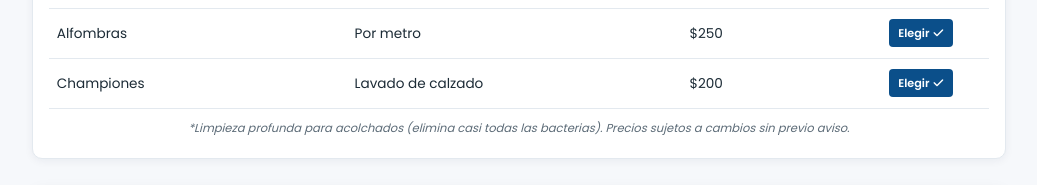
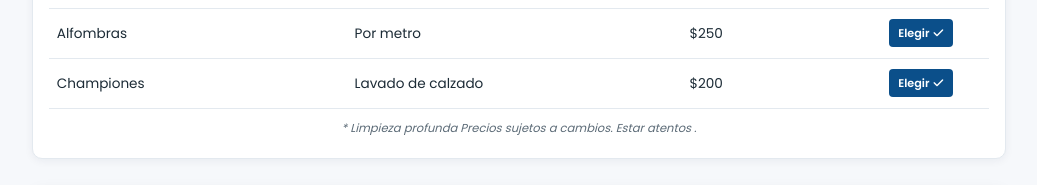
Before and after one commit to martinsampayo09-uy2/Lavadero, a plain HTML site: page index.html in a window 1280 px wide. Shown: the part 2189-2374 px from the top of the page, without its empty margins (121-1158 px from the left). Drawn offline with Linux system fonts and the light colour scheme.

Commit message:
Update index.html

```diff
--- a/index.html
+++ b/index.html
@@ -460,7 +460,7 @@ footer{background:var(--primary-dark);color:#b8c8d6;font-size:.78rem;width:100%;
         <tr><td>Championes</td><td>Lavado de calzado</td><td>$200</td><td style="text-align:center;"><button class="btn-select" data-servicio="Championes ($200)">Elegir <i class="fa-solid fa-check"></i></button></td></tr>
       </tbody>
     </table>
-    <p class="nota-precios">*Limpieza profunda para acolchados (elimina casi todas las bacterias). Precios sujetos a cambios sin previo aviso.</p>
+    <p class="nota-precios">* Limpieza profunda  Precios sujetos a cambios. Estar atentos .</p>
   </section>
 
   <!-- ZONAS -->
```
